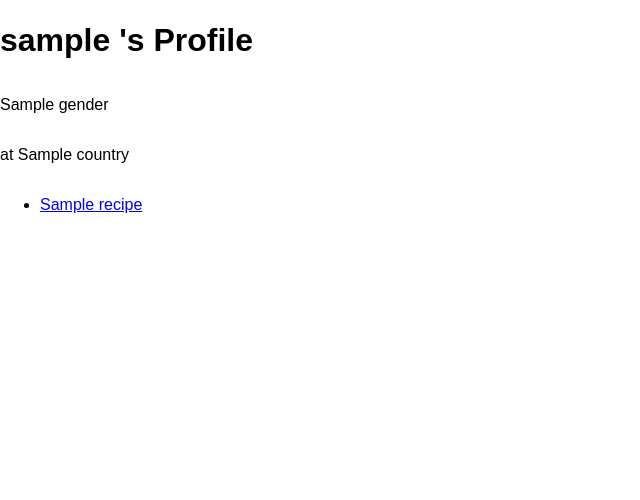
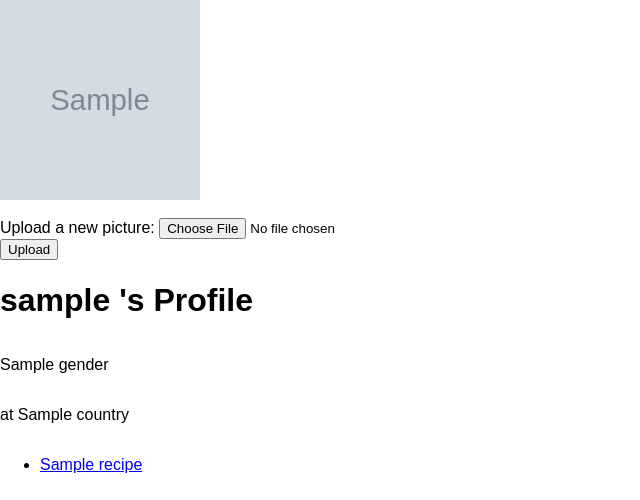
Before and after one commit to Tik002/Recipes-Book, a Django app: template recipes/templates/recipes/profile.html in a window 1280 px wide. Shown: the part 99-599 px from the top of the page, without its empty margins (0-640 px from the left). Run offline with Django 3.2, Linux system fonts and the light colour scheme; the template is opened without the code that fills it: most values are stand-ins (such as "Sample title", 1, 10 or a date in 2020); grey boxes marked "Sample" are stand-in pictures.

Commit message:
profie picture

```diff
--- a/recipes/models.py
+++ b/recipes/models.py
@@ -14,6 +14,8 @@ class RecipesUser(models.Model):
     user = models.OneToOneField(User, on_delete=models.CASCADE)
     country = models.CharField(max_length=20)
     gender = models.CharField(max_length=20, choices=MY_CHOICES, default=OPTION_THREE,)
+    image = models.ImageField(blank=True, upload_to='images', null=True, default='/images/default_photo.jpg')
+
 
     def __str__(self):
         return self.user.username
--- a/recipes/static/recipes/style.css
+++ b/recipes/static/recipes/style.css
@@ -141,3 +141,13 @@ footer p {
     width: 500px;
     height: 500px;
 }
+
+.profile_picture{
+    width: 200px;
+    height: 200px;
+}
+
+.small_profie_picture{
+    width: 40px;
+    height: 40px;
+}
--- a/recipes/templates/recipes/profile.html
+++ b/recipes/templates/recipes/profile.html
@@ -21,6 +21,14 @@
             </nav>
         </div>
     </header>
+    <img src="{{ profile.image.url }}" alt="" class="profile_picture">
+    <form method="POST" enctype="multipart/form-data" action="{% url 'user_photo' %}">
+        {% csrf_token %}
+        <br>
+        <label for="image">Upload a new picture:</label>
+        <input type="file" name="image" id="image" required><br>
+        <button type="submit">Upload</button>
+    </form>
     <h1>{{ profile.user.username }} 's Profile</h1>
     <p>{{ profile.gender }}</p>
     <p>at {{ profile.country }}</p>
--- a/recipes/templates/recipes/recipe_details.html
+++ b/recipes/templates/recipes/recipe_details.html
@@ -39,7 +39,7 @@
     <h2>Comments</h2>
     {% if comment %}
         {% for i in comment %}
-            <li>{{ i.creator }} <br><br>{{ i.text }} <br>Commented at {{i.created_at}}</li> <br><br>
+            <li><img src="{{i.creator.recipesuser.image.url}}" alt="" class="small_profie_picture"> {{ i.creator }} <br><br>{{ i.text }} <br>Commented at {{i.created_at}}</li> <br><br>
         {% endfor %}
     {% else %}
     <p>No comments yet</p>
@@ -50,7 +50,7 @@
     <p>rateing: {{recipes.rate}}</p>
     <p>rate {{recipes.count}} users</p>
     <a href="{% url 'rate' recipes.id %}">Rate</a>
-    <p>created by: {{recipes.creator}}</p>
+    <p>created by: <img src="{{recipes.creator.image.url}}" alt="" class="small_profie_picture"> {{recipes.creator}}</p>
 
     {% if boolean == True %}
         <a href="{% url 'recipe_edit' recipes.id %}">Edit recipe</a>
--- a/recipes/urls.py
+++ b/recipes/urls.py
@@ -13,4 +13,5 @@ urlpatterns = [
     path('recipe_edit/<int:recipe_id>/', views.recipe_edit, name='recipe_edit'),
     path("scraping_add/", views.scraping_add, name="scraping_add"),
     path("comment/<int:pk>/", views.comment, name="comment"),
+    path('picture/', views.user_photo, name="user_photo")
 ]
```
Also changed, not shown: recipes/views.py (+11 -2 lines), db.sqlite3, media/images/Tigran.png (added), media/images/default_photo.jpg (added), recipes/migrations/0011_recipesuser_image.py (added), recipes/templates/recipes/picture.html (added).
